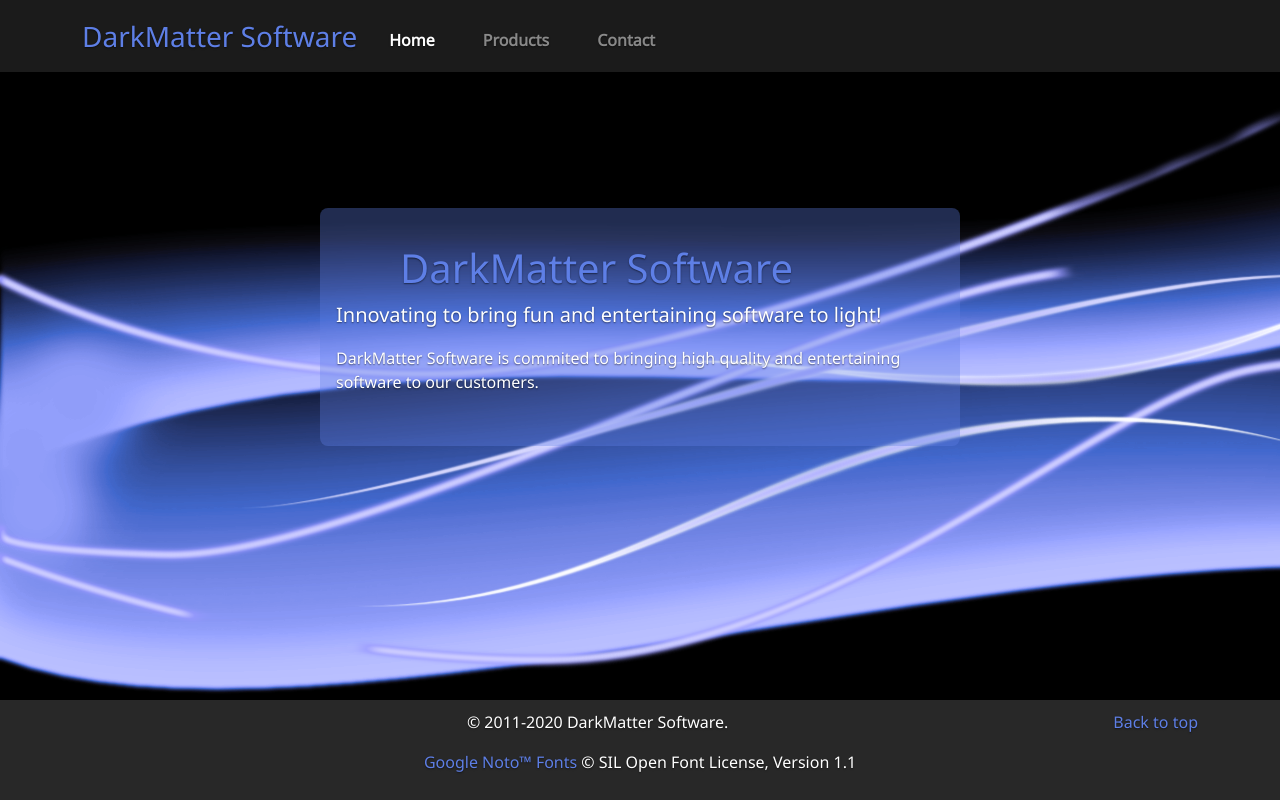
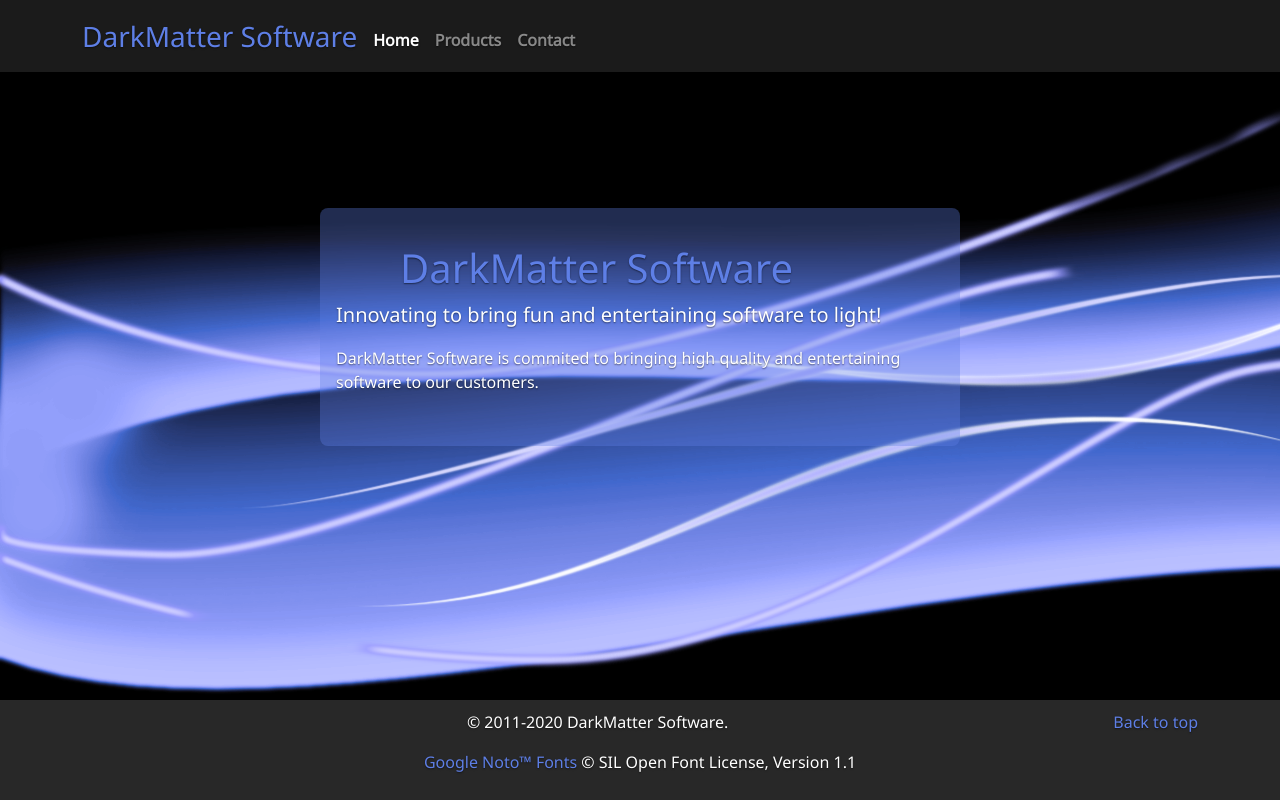
Before and after one commit to serberoth/darkmatter-site, a plain HTML site: page index.html in a window 1280 px wide. Drawn offline with nearby package versions, Linux system fonts and the light colour scheme.

Commit message:
Updated header navbar styles

```diff
--- a/index.css
+++ b/index.css
@@ -86,7 +86,8 @@
 }
 
 .nav-masthead .nav-item {
-    padding: .25rem 1rem;
+    /* padding: .25rem 1rem; */
+    padding: .25rem 0;
     margin-top: .75rem;
 }
 
```
